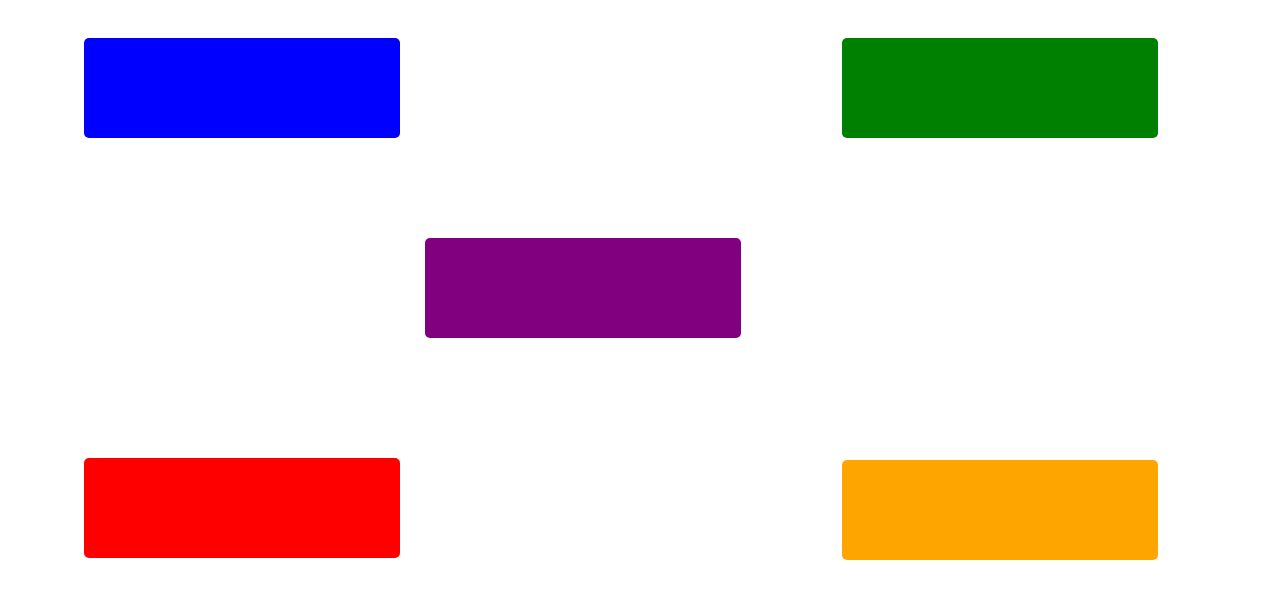
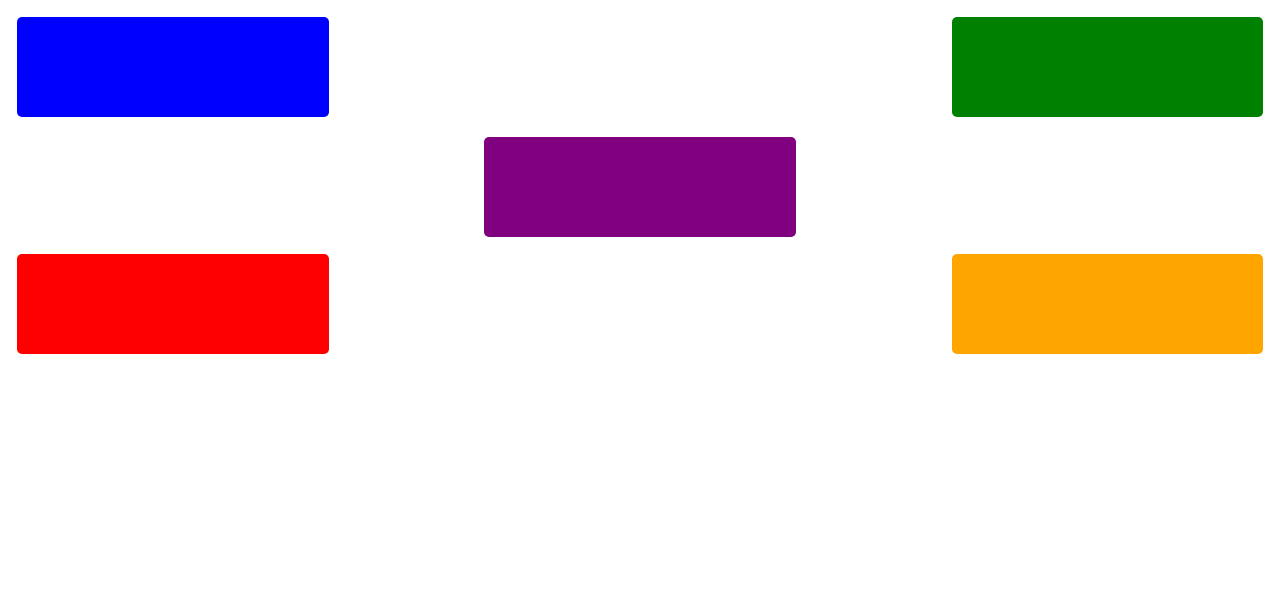
Before and after one commit to sheherbano4/discord, a plain HTML site: page index.html in a window 1280 px wide. Drawn offline with Linux system fonts and the light colour scheme.

Commit message:
Refactor index.html to use flexbox layout
Updated layout to use flexbox for better alignment and spacing.

```diff
--- a/index.html
+++ b/index.html
@@ -2,61 +2,77 @@
 <html lang="en">
   <head>
     <meta charset="UTF-8" />
-    <meta name="viewport" content="width=, initial-scale=1.0" />
-    <title>Positions</title>
+    <meta name="viewport" content="width=device-width, initial-scale=1.0" />
+    <title>flexbox</title>
+
     <style>
+      body{
+        margin: 0;
+        padding: 0;
+      }
+      .one {
+        display: flex;
+        flex-direction: row;
+        justify-content: space-between;
+        margin-top: 17px;
+        margin-left: 17px;
+        margin-right: 17px;
+      }
+
+      .two {
+        display: flex;
+        flex-direction: row;
+        justify-content: space-between;
+        margin: 17px;
+      }
+
       .blue {
         width: 25%;
         height: 100px;
         background-color: blue;
-        position: relative;
-        top: 30px;
-        left: 6%;
         border-radius: 5px;
       }
+
       .green {
         width: 25%;
         height: 100px;
         background-color: green;
-        position: relative;
-        top: -70px;
-        left: 66%;
         border-radius: 5px;
       }
+
       .purple {
         width: 25%;
         height: 100px;
         background-color: purple;
-        position: relative;
-        top: 30px;
-        left: 33%;
         border-radius: 5px;
+        align-self: center;
+        margin-top: 120px;
       }
+
       .red {
         width: 25%;
         height: 100px;
         background-color: red;
-        position: relative;
-        top: 150px;
-        left: 6%;
         border-radius: 5px;
       }
+
       .orange {
         width: 25%;
         height: 100px;
         background-color: orange;
-        position: relative;
-        top: 52px;
-        left: 66%;
         border-radius: 5px;
       }
     </style>
   </head>
+
   <body>
-    <div class="parent">
+    <div class="one">
       <div class="blue"></div>
+      <div class="purple"></div>
       <div class="green"></div>
-      <div class="purple"></div>
+    </div>
+
+    <div class="two">
       <div class="red"></div>
       <div class="orange"></div>
     </div>
```
